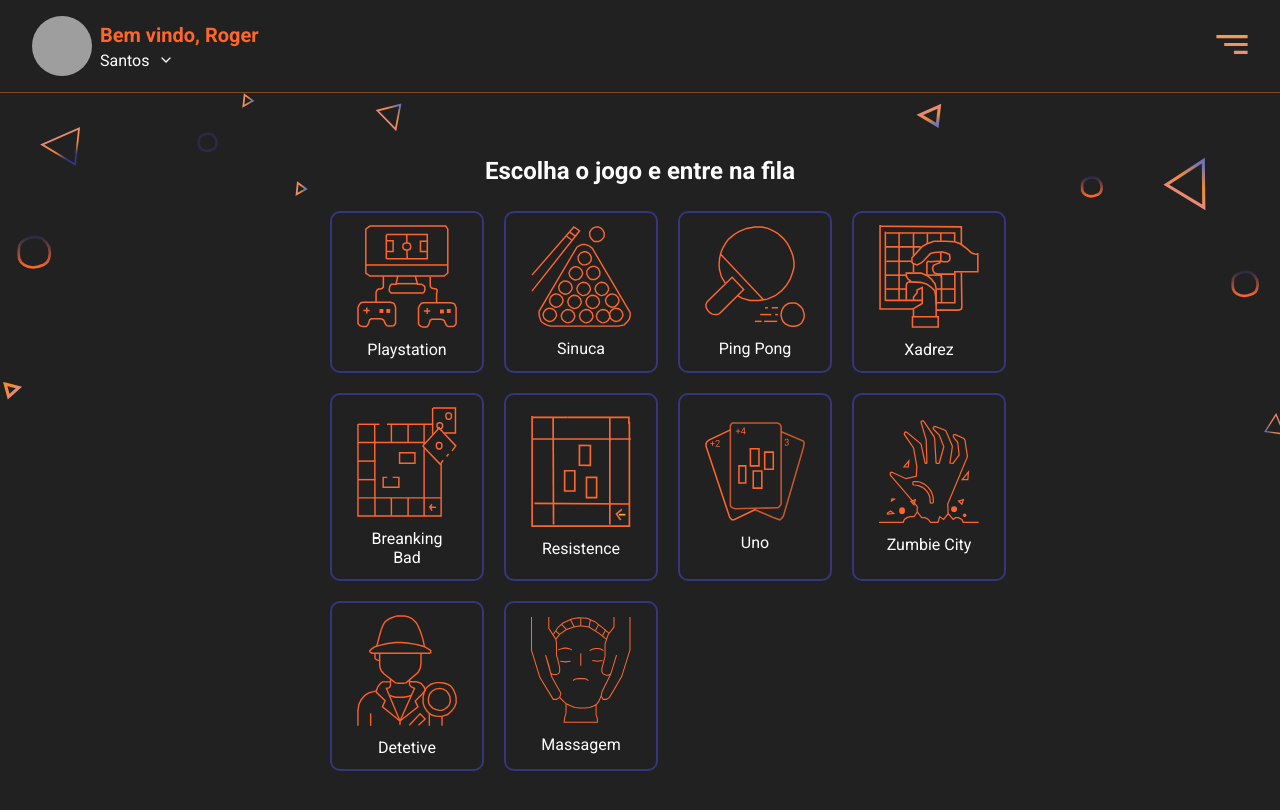
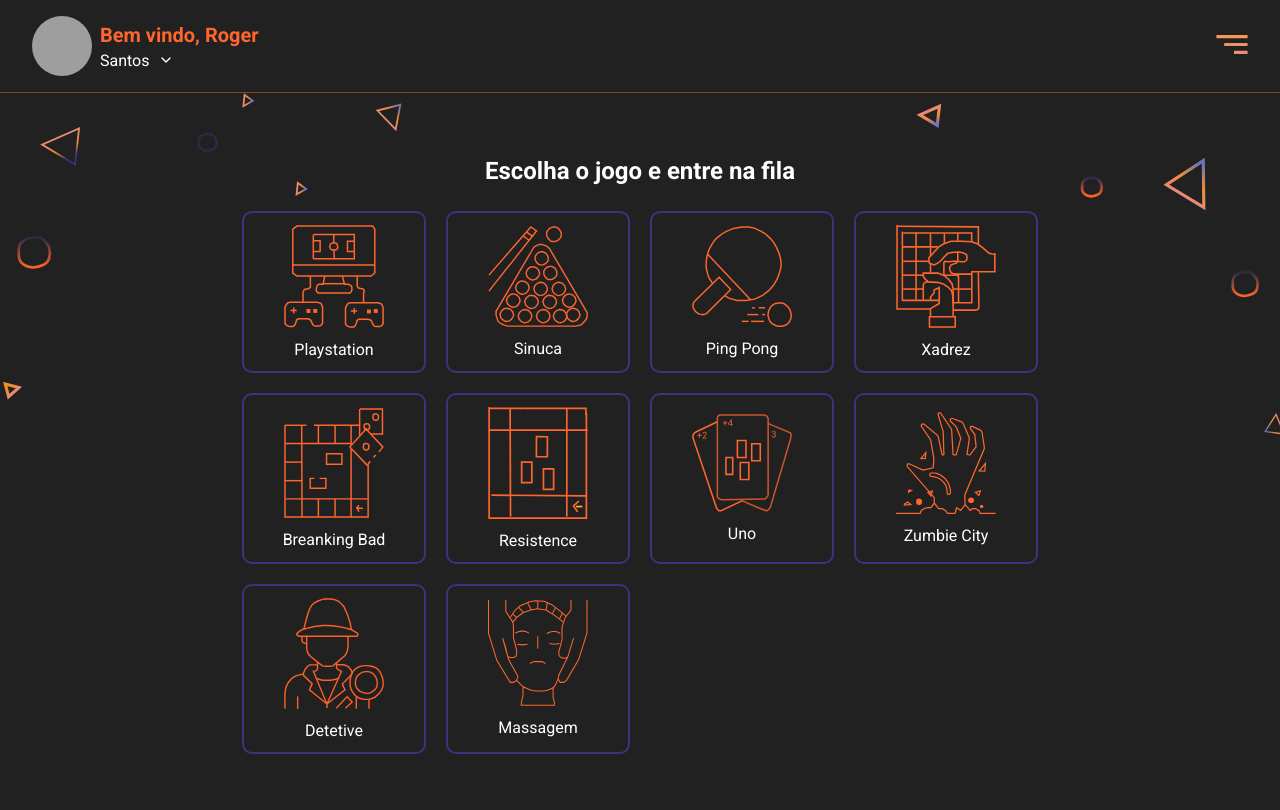
Before and after one commit to rbmelolima/FIFO-Web, a React (Create React App) app: page /filas in a window 1280 px wide. Shown: the top 810 px of the page. Built offline with nearby package versions, Linux system fonts and the light colour scheme; grey boxes are pictures that could not be loaded; a web font is replaced by a local one.

Commit message:
refactor: estilo da grid

```diff
--- a/src/components/gridQueue/styles.ts
+++ b/src/components/gridQueue/styles.ts
@@ -10,11 +10,7 @@ export const Container = styled.div`
   }
 
   @media screen and (min-width: 748px) {
-    max-width: 60%;
-  }
-
-  @media screen and (min-width: 992px) {
-    max-width: 50%;
+    max-width: 800px;
   }
 
   display: flex;
--- a/src/pages/queues/index.tsx
+++ b/src/pages/queues/index.tsx
@@ -56,7 +56,7 @@ function Queues () {
       </Menu>
 
       <styles.Page>
-        <styles.Main>
+        <main>
           <GridQueue
             set={ setService }
             selected={ selectService }
@@ -66,7 +66,7 @@ function Queues () {
             onBack={() => setService('')}
             service={ selectService }
           />
-        </styles.Main>
+        </main>
       </styles.Page>
     </React.Fragment>
   );
--- a/src/pages/queues/styles.ts
+++ b/src/pages/queues/styles.ts
@@ -15,12 +15,3 @@ export const Page = styled.div`
     background-size: 100%;
   }
 `;
-
-export const Main = styled.main`
-  display: flex;
-  flex-direction: row;
-
-  @media screen and (max-width: 768px) {
-    flex-direction: column-reverse;
-  }
-`;
```
